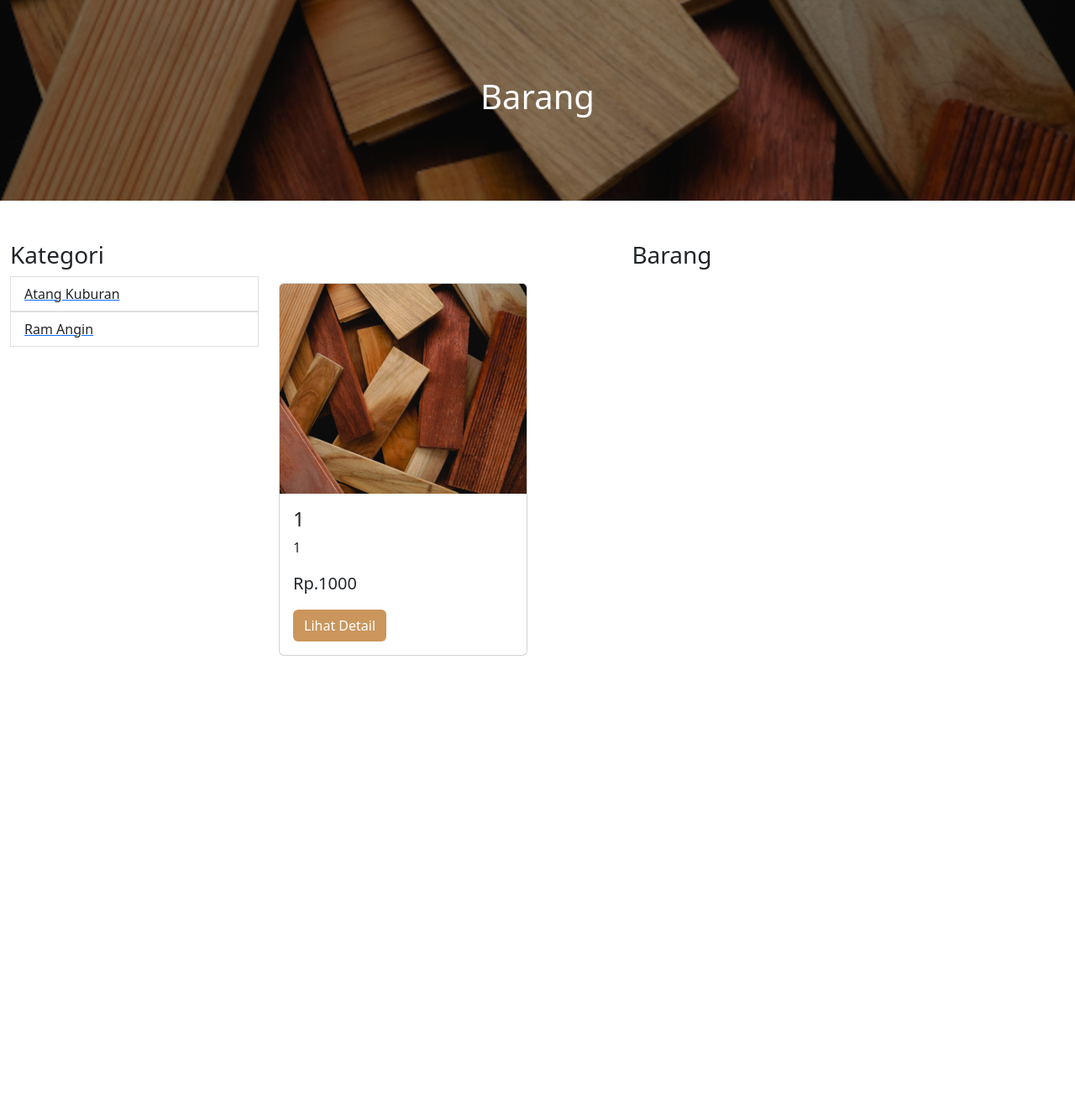
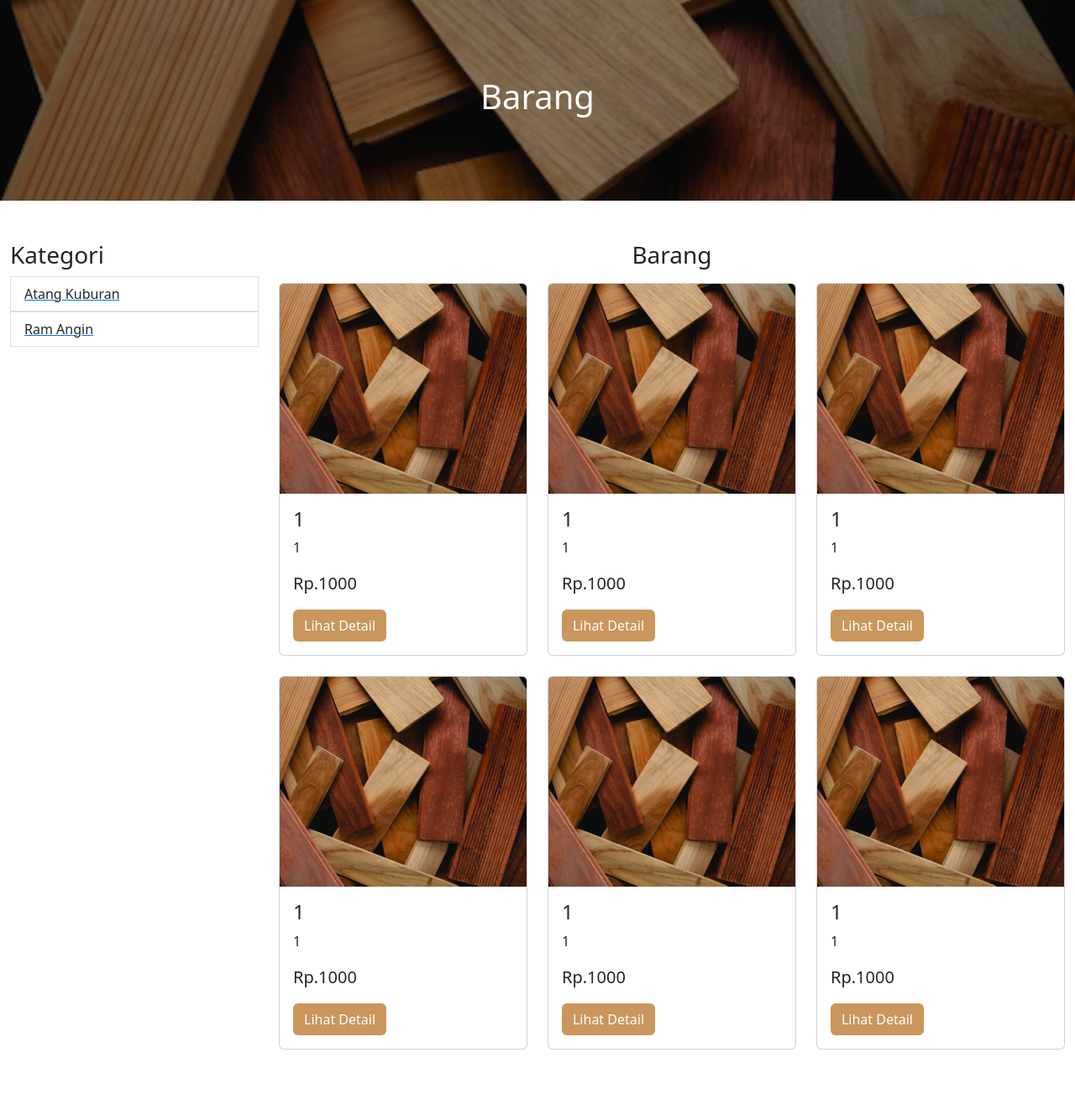
Before and after one commit to MuhammadNajmi7/Web-UAS-Inet-, a PHP site: page /barang.php in a window 1280 px wide. Shown: the part 57-1379 px from the top of the page at 84% size. Before the commit the page ends 838 px from the top, so only its background shows below. Run offline with PHP 8.4, Linux system fonts and the light colour scheme; data comes from the database, SQL or seed files in the repository; data that the repository does not hold is empty; some libraries are stand-ins or nearby versions.

Commit message:
halaman barang

```diff
--- a/barang.php
+++ b/barang.php
@@ -57,7 +57,77 @@
             <div class="col-lg-9">
             <h3 class="text-center mb-3">Barang</h3>
                 <div class="row">
-                    <div class="col-md-4">
+                    <div class="col-md-4 mb-4">
+                        <div class="card h-100">
+                            <div class="image-box">
+                                <img src="image/banner.jpg" class="card-img-top" alt="...">
+                            </div>
+                                <div class="card-body">
+                                    <h4 class="card-title">1</h4>
+                                    <p class="card-text text-truncate">1</p>
+                                    <p class="card-text text-harga">Rp.1000</p>
+                                    <a href="barang-detail.php?nama=sdss" class="btn warna2
+                                    text-white">Lihat Detail</a>
+                                </div>
+                            </div>
+                        </div>
+                        <div class="col-md-4 mb-4">
+                        <div class="card h-100">
+                            <div class="image-box">
+                                <img src="image/banner.jpg" class="card-img-top" alt="...">
+                            </div>
+                                <div class="card-body">
+                                    <h4 class="card-title">1</h4>
+                                    <p class="card-text text-truncate">1</p>
+                                    <p class="card-text text-harga">Rp.1000</p>
+                                    <a href="barang-detail.php?nama=sdss" class="btn warna2
+                                    text-white">Lihat Detail</a>
+                                </div>
+                            </div>
+                        </div>
+                        <div class="col-md-4 mb-4">
+                        <div class="card h-100">
+                            <div class="image-box">
+                                <img src="image/banner.jpg" class="card-img-top" alt="...">
+                            </div>
+                                <div class="card-body">
+                                    <h4 class="card-title">1</h4>
+                                    <p class="card-text text-truncate">1</p>
+                                    <p class="card-text text-harga">Rp.1000</p>
+                                    <a href="barang-detail.php?nama=sdss" class="btn warna2
+                                    text-white">Lihat Detail</a>
+                                </div>
+                            </div>
+                        </div>
+                        <div class="col-md-4 mb-4">
+                        <div class="card h-100">
+                            <div class="image-box">
+                                <img src="image/banner.jpg" class="card-img-top" alt="...">
+                            </div>
+                                <div class="card-body">
+                                    <h4 class="card-title">1</h4>
+                                    <p class="card-text text-truncate">1</p>
+                                    <p class="card-text text-harga">Rp.1000</p>
+                                    <a href="barang-detail.php?nama=sdss" class="btn warna2
+                                    text-white">Lihat Detail</a>
+                                </div>
+                            </div>
+                        </div>
+                        <div class="col-md-4 mb-4">
+                        <div class="card h-100">
+                            <div class="image-box">
+                                <img src="image/banner.jpg" class="card-img-top" alt="...">
+                            </div>
+                                <div class="card-body">
+                                    <h4 class="card-title">1</h4>
+                                    <p class="card-text text-truncate">1</p>
+                                    <p class="card-text text-harga">Rp.1000</p>
+                                    <a href="barang-detail.php?nama=sdss" class="btn warna2
+                                    text-white">Lihat Detail</a>
+                                </div>
+                            </div>
+                        </div>
+                        <div class="col-md-4 mb-4">
                         <div class="card h-100">
                             <div class="image-box">
                                 <img src="image/banner.jpg" class="card-img-top" alt="...">
```
